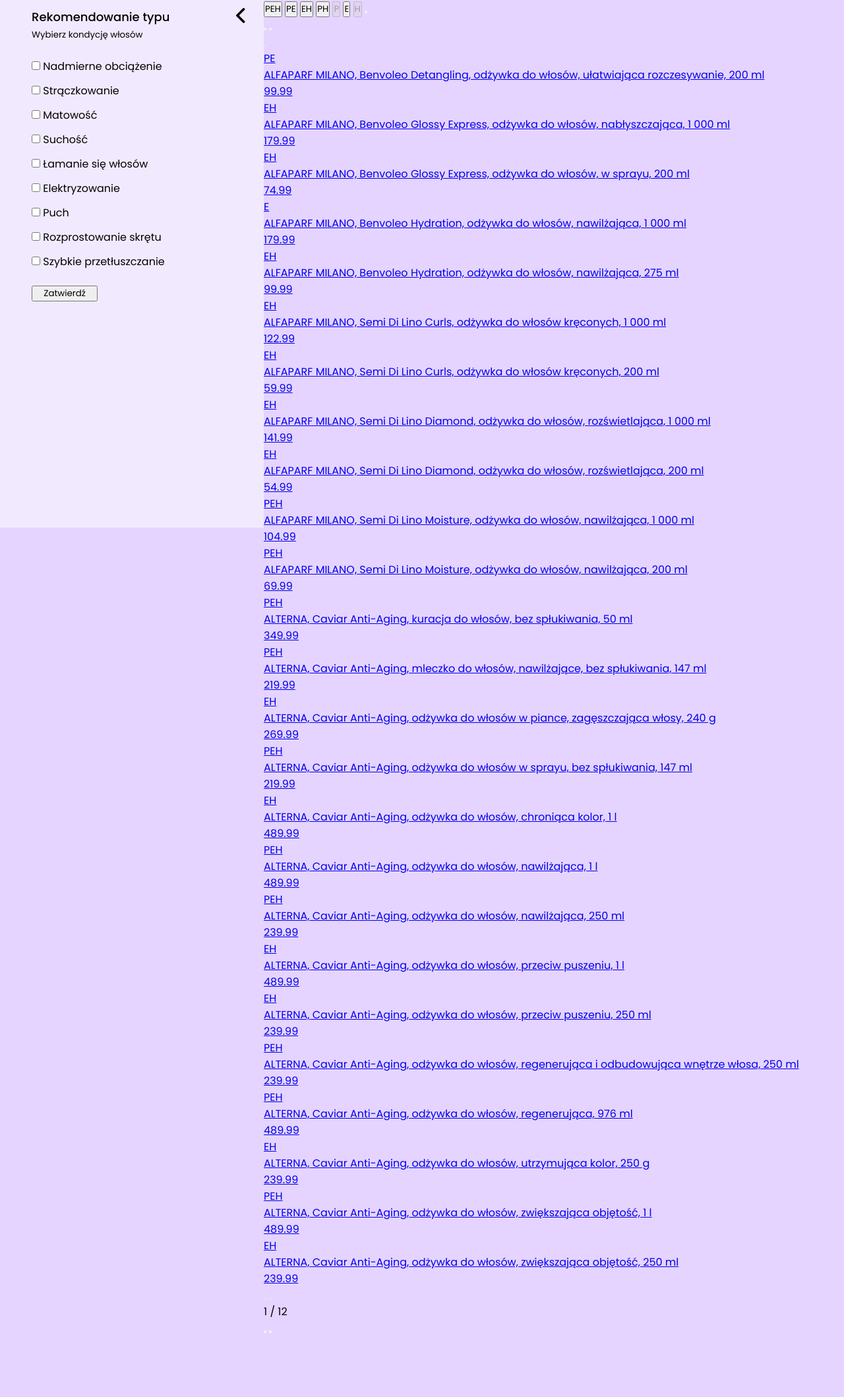
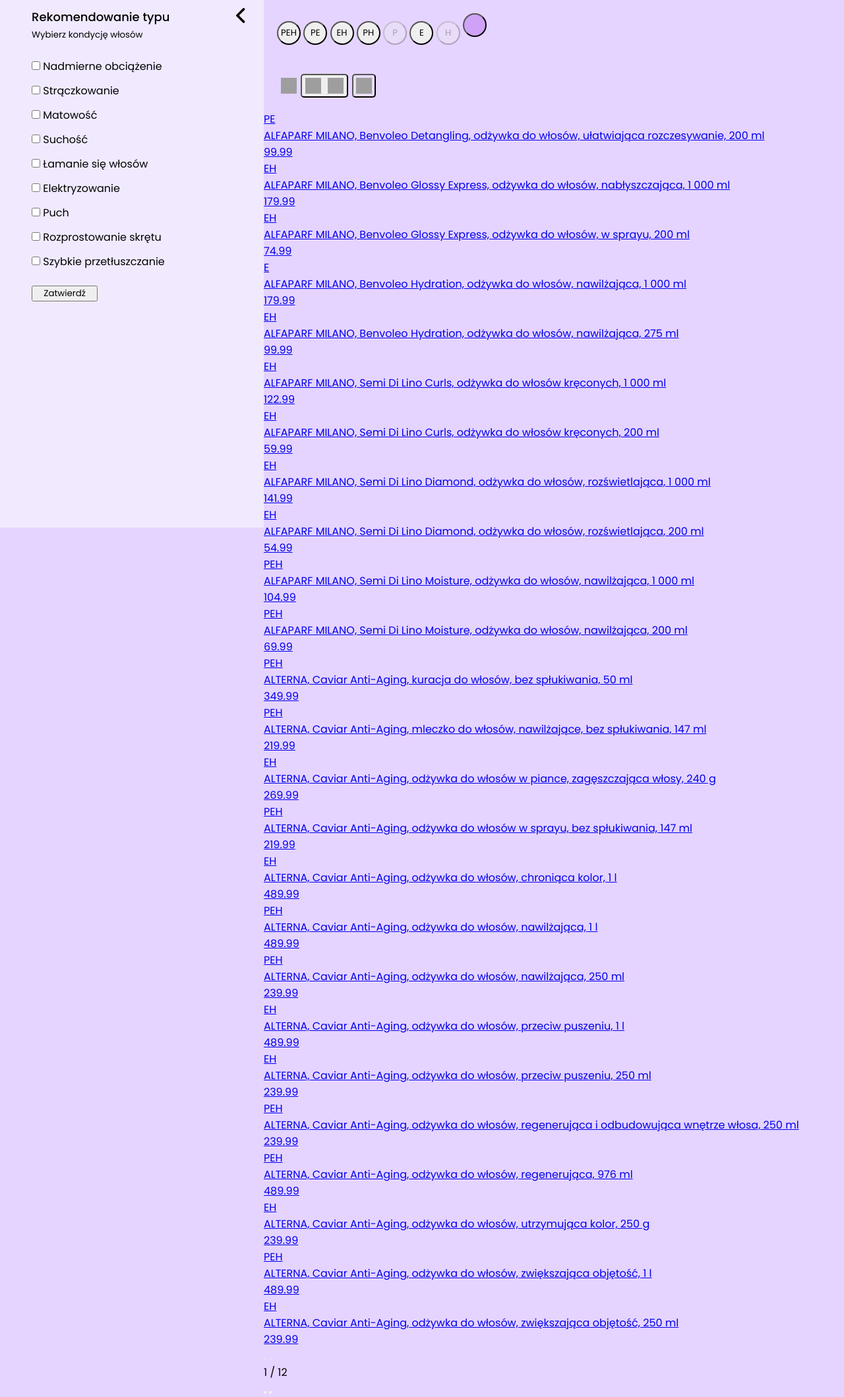
Before and after one commit to anikk25/projekt_inzynierski, a Flask app: page / in a window 1280 px wide. Shown: the whole page at 66% size. Before the commit the page ends 2021 px from the top, so only its background shows below. Run offline with Flask 3, Linux system fonts and the light colour scheme; data comes from the database, SQL or seed files in the repository; grey boxes are pictures that could not be loaded.

Commit message:
Sformatowano górną część strony

```diff
--- a/Projekt_Ania/app/static/css/style.css
+++ b/Projekt_Ania/app/static/css/style.css
@@ -11,7 +11,7 @@ body {
     background-color: #E5D4FF;
 }
 
-/* Left side of the screen */
+/* Lewa część ekranu */
 
 #hair_condition_form {
     width: 400px;
@@ -77,10 +77,99 @@ body {
     margin-left: 48px;
 }
 
-/* Right side of the screen */
+/* Prawa część ekranu */
 
 #content {
     width: calc(100% - 400px);
     float: left;
     margin-left: 400px;
+    transition: 0.5s;
+    display: flex;
+    flex-direction: column;
 }
+
+#content.expand {
+    width: calc(100% - 64px);
+    margin-left: 64px;
+}
+
+#filters {
+    display: flex;
+    flex-direction: row;
+    justify-content: space-between;
+}
+
+#type_form {
+    padding: 20px;
+}
+#type_form > input,
+#type_form > button {
+    border-radius: 18px;
+    width: 36px;
+    height: 36px;
+    margin-bottom: 4px;
+}
+
+#type_form > button[type='submit'] {
+    background-color: #D0A2F7;
+}
+
+#sort {
+    display: flex;
+    flex-direction: row;
+}
+
+#dollar_symbol {
+    background-image: url("../images/dollar.png");
+    display: block;
+}
+
+#price_sort {
+    font-size: 0;
+    display: flex;
+}
+
+#price_sort > button:first-child {
+    background-image: url("../images/sort_asc.png");
+    border-right: 0;
+    padding: 5px;
+    border-radius: 5px 0 0 5px;
+}
+
+#price_sort > button:last-child {
+    background-image: url("../images/sort_desc.png");
+    border-left: 0;
+    border-radius: 0 5px 5px 0;
+}
+
+#price_sort > button:disabled,
+#sort > button:disabled {
+    border-color: black;
+}
+
+#sort > button {
+    background-image: url("../images/az.png");
+    margin-left: 6px;
+    border-radius: 5px;
+}
+
+#dollar_symbol,
+#price_sort > button,
+#sort > button{
+    background-size: 24px 24px;
+    background-repeat: no-repeat;
+    background-position: center;
+    width: 36px;
+    height: 36px;
+}
+
+
+
+#sort {
+    padding: 20px;
+}
+
+#type_recommendation_text {
+    text-align: center;
+    font-size: 20px;
+}
```
